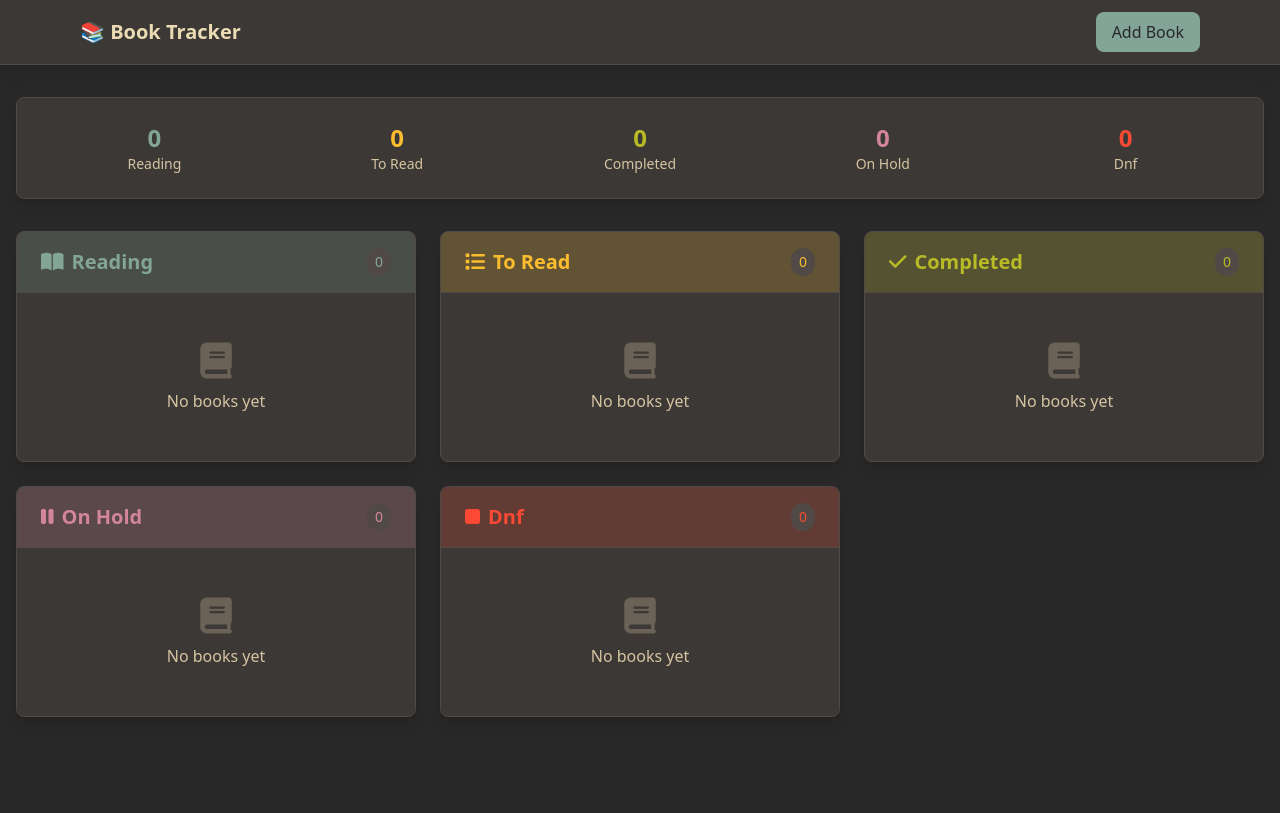
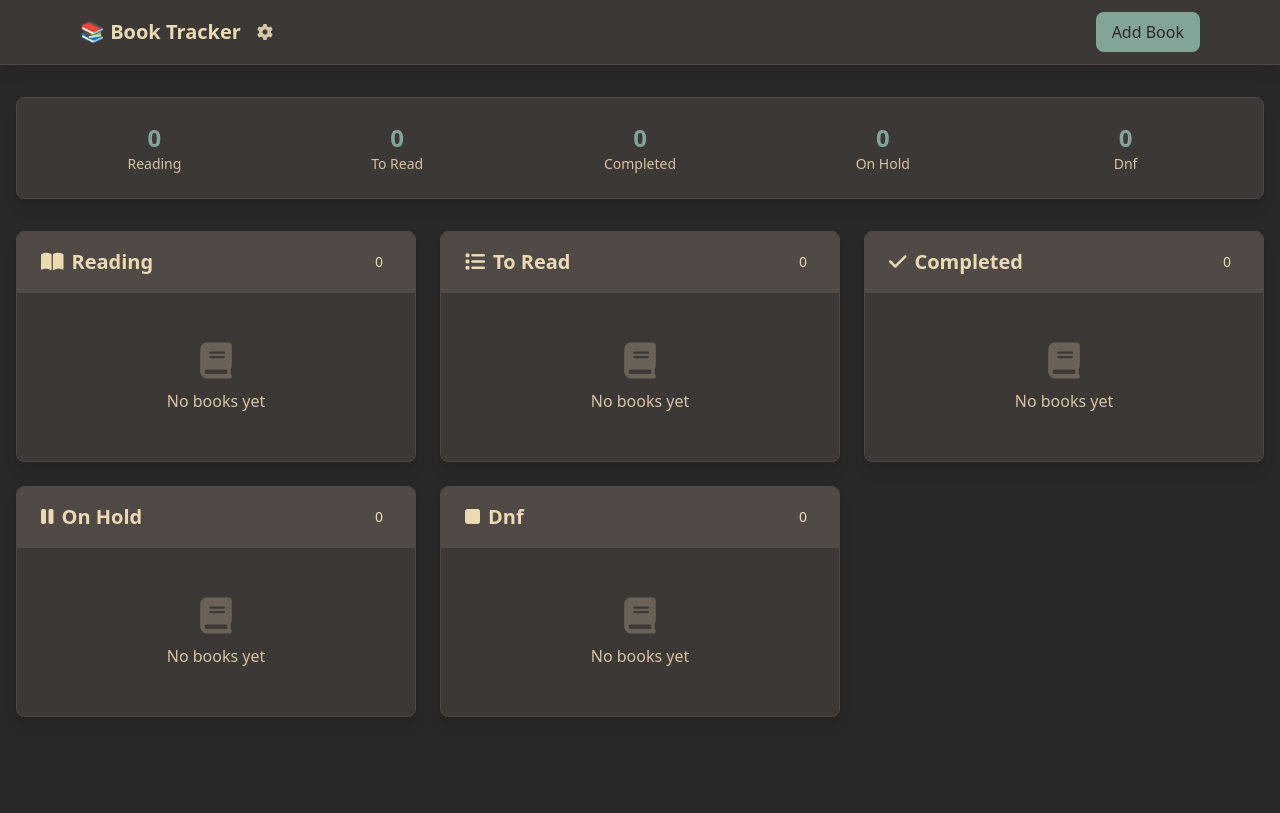
Before and after one commit to pypeaday/book-tracker, a FastAPI app: page / in a window 1280 px wide. Run offline with FastAPI, Linux system fonts and the light colour scheme; data that the repository does not hold is empty; some libraries are stand-ins or nearby versions.

Commit message:
starting on themes

```diff
--- a/app/database.py
+++ b/app/database.py
@@ -6,10 +6,14 @@ from dotenv import load_dotenv
 
 load_dotenv()
 
+# Create data directory if it doesn't exist
+data_dir = os.path.join(os.path.dirname(os.path.dirname(__file__)), 'data')
+os.makedirs(data_dir, exist_ok=True)
+
 # Always use data directory for database
 SQLALCHEMY_DATABASE_URL = os.getenv(
     "DATABASE_URL",
-    "sqlite:///./data/books.db"
+    f"sqlite:///{os.path.join(data_dir, 'books.db')}"
 )
 
 # Ensure SQLite connection works with check_same_thread=False
--- a/app/main.py
+++ b/app/main.py
@@ -1,14 +1,29 @@
-from fastapi import FastAPI, Depends, HTTPException, Request, Form
+from fastapi import FastAPI, Depends, HTTPException, Request, Form, Cookie
 from fastapi.templating import Jinja2Templates
+from fastapi.responses import HTMLResponse
+from fastapi.staticfiles import StaticFiles
 from sqlalchemy.orm import Session
 from typing import Optional, List
 from pydantic import BaseModel, field_validator
 from datetime import datetime
 
-from . import models, database
+from . import models, database, themes
 
 app = FastAPI(title="Book Tracking API")
 templates = Jinja2Templates(directory="app/templates")
+
+# Mount static files
+app.mount("/static", StaticFiles(directory="app/static"), name="static")
+
+# Default theme
+DEFAULT_THEME = "gruvbox-dark"
+
+def get_current_theme(theme_name: Optional[str] = Cookie(default=DEFAULT_THEME)) -> themes.ThemeColors:
+    """Get the current theme colors based on cookie or default"""
+    theme = themes.get_theme(theme_name)
+    if not theme:
+        theme = themes.get_theme(DEFAULT_THEME)
+    return theme
 
 # API Models
 class BookCreate(BaseModel):
@@ -36,20 +51,43 @@ class Book(BookCreate):
 models.Base.metadata.create_all(bind=database.engine)
 
 @app.get("/")
-def home(request: Request, db: Session = Depends(database.get_db)):
+def home(request: Request, db: Session = Depends(database.get_db), theme: themes.ThemeColors = Depends(get_current_theme)):
     books = db.query(models.Book).all()
-    return templates.TemplateResponse("index.html", {"request": request, "books": books})
+    return templates.TemplateResponse("index.html", {"request": request, "books": books, "theme": theme})
+
+@app.get("/settings")
+def settings_page(request: Request, theme: themes.ThemeColors = Depends(get_current_theme)):
+    return templates.TemplateResponse(
+        "settings.html",
+        {
+            "request": request,
+            "themes": themes.THEMES,
+            "current_theme": next((name for name, t in themes.THEMES.items() if t == theme), None),
+            "theme": theme
+        }
+    )
+
+@app.post("/settings/theme")
+def update_theme(request: Request, theme_name: str = Form(...)):
+    if theme_name not in themes.THEMES:
+        raise HTTPException(status_code=400, detail="Invalid theme")
+
+    # Update the HTML data-theme attribute via HTMX response
+    response = HTMLResponse("", status_code=200)
+    response.set_cookie(key="theme", value=theme_name, max_age=31536000)  # 1 year
+    response.headers["HX-Trigger"] = "themeChanged"
+    return response
 
 @app.get("/add-book")
-def add_book_form(request: Request):
-    return templates.TemplateResponse("book_form.html", {"request": request, "book": None})
+def add_book_form(request: Request, theme: themes.ThemeColors = Depends(get_current_theme)):
+    return templates.TemplateResponse("book_form.html", {"request": request, "book": None, "theme": theme})
 
 @app.get("/edit-book/{book_id}")
-def edit_book_form(request: Request, book_id: int, db: Session = Depends(database.get_db)):
+def edit_book_form(request: Request, book_id: int, db: Session = Depends(database.get_db), theme: themes.ThemeColors = Depends(get_current_theme)):
     book = db.query(models.Book).filter(models.Book.id == book_id).first()
     if book is None:
         raise HTTPException(status_code=404, detail="Book not found")
-    return templates.TemplateResponse("book_form.html", {"request": request, "book": book})
+    return templates.TemplateResponse("book_form.html", {"request": request, "book": book, "theme": theme})
 
 # JSON API endpoints
 @app.get("/api/books/", response_model=List[Book])
@@ -94,7 +132,8 @@ def create_book(
     status: str = Form(...),
     notes: Optional[str] = Form(None),
     rating: Optional[int] = Form(None),
-    db: Session = Depends(database.get_db)
+    db: Session = Depends(database.get_db),
+    theme: themes.ThemeColors = Depends(get_current_theme)
 ):
     book_data = {
         "title": title,
@@ -121,7 +160,8 @@ def update_book(
     status: str = Form(...),
     notes: Optional[str] = Form(None),
     rating: Optional[int] = Form(None),
-    db: Session = Depends(database.get_db)
+    db: Session = Depends(database.get_db),
+    theme: themes.ThemeColors = Depends(get_current_theme)
 ):
     db_book = db.query(models.Book).filter(models.Book.id == book_id).first()
     if db_book is None:
@@ -146,7 +186,7 @@ def update_book(
     return templates.TemplateResponse("index.html", {"request": request, "books": books})
 
 @app.delete("/books/{book_id}")
-def delete_book(request: Request, book_id: int, db: Session = Depends(database.get_db)):
+def delete_book(request: Request, book_id: int, db: Session = Depends(database.get_db), theme: themes.ThemeColors = Depends(get_current_theme)):
     db_book = db.query(models.Book).filter(models.Book.id == book_id).first()
     if db_book is None:
         raise HTTPException(status_code=404, detail="Book not found")
--- /dev/null
+++ b/app/static/css/theme.css
@@ -0,0 +1,25 @@
+/* Default theme (Gruvbox Dark) */
+:root {
+  --theme-bg: #282828;
+  --theme-bg1: #3c3836;
+  --theme-bg2: #504945;
+  --theme-fg: #ebdbb2;
+  --theme-fg1: #d5c4a1;
+  --theme-accent: #83a598;
+  --theme-accent_hover: #8ec07c;
+  --theme-success: #b8bb26;
+  --theme-error: #fb4934;
+}
+
+/* Light theme */
+[data-theme="light"] {
+  --theme-bg: #ffffff;
+  --theme-bg1: #f3f4f6;
+  --theme-bg2: #e5e7eb;
+  --theme-fg: #111827;
+  --theme-fg1: #4b5563;
+  --theme-accent: #3b82f6;
+  --theme-accent_hover: #2563eb;
+  --theme-success: #10b981;
+  --theme-error: #ef4444;
+}
--- a/app/templates/base.html
+++ b/app/templates/base.html
@@ -8,24 +8,29 @@
     <script src="https://unpkg.com/hyperscript.org@0.9.11"></script>
     <script src="https://cdn.tailwindcss.com"></script>
     <link href="https://cdnjs.cloudflare.com/ajax/libs/font-awesome/6.0.0/css/all.min.css" rel="stylesheet">
+    <link href="/static/css/theme.css" rel="stylesheet">
     <script>
+        htmx.on('htmx:afterRequest', (evt) => {
+            if (evt.detail.pathInfo.requestPath === '/settings/theme') {
+                const themeInput = evt.detail.requestConfig.parameters.theme_name;
+                document.documentElement.dataset.theme = themeInput;
+            }
+        });
+
         tailwind.config = {
             theme: {
                 extend: {
                     colors: {
-                        gruvbox: {
-                            bg: '#282828',
-                            bg1: '#3c3836',
-                            bg2: '#504945',
-                            fg: '#ebdbb2',
-                            fg1: '#d5c4a1',
-                            red: '#fb4934',
-                            green: '#b8bb26',
-                            yellow: '#fabd2f',
-                            blue: '#83a598',
-                            purple: '#d3869b',
-                            aqua: '#8ec07c',
-                            orange: '#fe8019'
+                        theme: {
+                            bg: 'var(--theme-bg)',
+                            bg1: 'var(--theme-bg1)',
+                            bg2: 'var(--theme-bg2)',
+                            fg: 'var(--theme-fg)',
+                            fg1: 'var(--theme-fg1)',
+                            accent: 'var(--theme-accent)',
+                            accent_hover: 'var(--theme-accent_hover)',
+                            success: 'var(--theme-success)',
+                            error: 'var(--theme-error)'
                         }
                     }
                 }
@@ -66,27 +80,25 @@
                 padding-right: 1rem;
             }
             input, select, textarea {
-                font-size: 16px !important; /* Prevent zoom on mobile */
+                font-size: 16px; /* Prevent zoom on mobile */
             }
-        }
-        input:focus, select:focus, textarea:focus {
-            border-color: #83a598 !important;
-            --tw-ring-color: #83a598 !important;
-            --tw-ring-opacity: 1 !important;
         }
     </style>
 </head>
-<body class="bg-gruvbox-bg text-gruvbox-fg min-h-screen">
-    <nav class="bg-gruvbox-bg1 shadow-lg border-b border-gruvbox-bg2">
+<body class="min-h-screen">
+    <nav class="bg-theme-bg1 shadow-lg border-b border-theme-bg2">
         <div class="max-w-6xl mx-auto px-4">
             <div class="flex justify-between items-center h-16">
-                <div class="flex items-center">
-                    <a href="/" class="text-xl font-bold text-gruvbox-fg hover:text-gruvbox-yellow transition-colors">📚 Book Tracker</a>
+                <div class="flex items-center space-x-4">
+                    <a href="/" class="text-xl font-bold text-theme-fg hover:text-theme-accent transition-colors">📚 Book Tracker</a>
+                    <a href="/settings" class="text-theme-fg1 hover:text-theme-accent transition-colors">
+                        <i class="fas fa-cog"></i>
+                    </a>
                 </div>
                 <div class="flex items-center space-x-4">
                     <button hx-get="/add-book"
                             hx-target="#main-content"
-                            class="bg-gruvbox-blue text-gruvbox-bg px-4 py-2 rounded-lg hover:bg-gruvbox-aqua transition-colors">
+                            class="bg-theme-accent text-theme-bg px-4 py-2 rounded-lg hover:bg-theme-accent_hover transition-colors">
                         Add Book
                     </button>
                 </div>
--- a/app/templates/index.html
+++ b/app/templates/index.html
@@ -3,12 +3,12 @@
 {% block content %}
 <div class="max-w-7xl mx-auto">
     <!-- Header with stats -->
-    <div class="mb-8 bg-gruvbox-bg1 rounded-lg shadow-lg p-6 border border-gruvbox-bg2">
+    <div class="mb-8 bg-theme-bg1 rounded-lg shadow-lg p-6 border border-theme-bg2">
         <div class="grid grid-cols-2 sm:grid-cols-3 md:grid-cols-5 gap-4">
             {% for status in ['reading', 'to_read', 'completed', 'on_hold', 'dnf'] %}
             <div class="text-center">
-                <div class="text-2xl font-bold text-gruvbox-{{ {'reading': 'blue', 'to_read': 'yellow', 'completed': 'green', 'on_hold': 'purple', 'dnf': 'red'}[status] }}">{{ books|selectattr('status', 'equalto', status)|list|length }}</div>
-                <div class="text-sm text-gruvbox-fg1">{{ status|replace('_', ' ')|title }}</div>
+                <div class="text-2xl font-bold text-theme-accent">{{ books|selectattr('status', 'equalto', status)|list|length }}</div>
+                <div class="text-sm text-theme-fg1">{{ status|replace('_', ' ')|title }}</div>
             </div>
             {% endfor %}
         </div>
@@ -17,42 +17,42 @@
     <!-- Book grid -->
     <div class="grid grid-cols-1 sm:grid-cols-2 lg:grid-cols-3 gap-6">
         {% for status in ['reading', 'to_read', 'completed', 'on_hold', 'dnf'] %}
-        <div class="bg-gruvbox-bg1 rounded-lg shadow-lg border border-gruvbox-bg2 overflow-hidden">
-            <div class="bg-gruvbox-{{ {'reading': 'blue', 'to_read': 'yellow', 'completed': 'green', 'on_hold': 'purple', 'dnf': 'red'}[status] }} bg-opacity-20 px-6 py-4 border-b border-gruvbox-bg2">
-                <h2 class="text-xl font-bold text-gruvbox-{{ {'reading': 'blue', 'to_read': 'yellow', 'completed': 'green', 'on_hold': 'purple', 'dnf': 'red'}[status] }} flex items-center">
+        <div class="bg-theme-bg1 rounded-lg shadow-lg border border-theme-bg2 overflow-hidden">
+            <div class="bg-theme-bg2 px-6 py-4 border-b border-theme-bg2">
+                <h2 class="text-xl font-bold text-theme-fg flex items-center">
                     <i class="fas fa-{{ {'reading': 'book-open', 'to_read': 'list', 'completed': 'check', 'on_hold': 'pause', 'dnf': 'stop'}[status] }} mr-2"></i>
                     <span>{{ status|replace('_', ' ')|title }}</span>
-                    <span class="ml-auto text-sm font-normal bg-gruvbox-bg2 px-2 py-1 rounded-full">{{ books|selectattr('status', 'equalto', status)|list|length }}</span>
+                    <span class="ml-auto text-sm font-normal bg-theme-bg2 px-2 py-1 rounded-full">{{ books|selectattr('status', 'equalto', status)|list|length }}</span>
                 </h2>
             </div>
             <div class="p-4 space-y-3">
                 {% for book in books if book.status == status %}
                 <div id="book-{{ book.id }}"
-                     class="bg-gruvbox-bg2 rounded-lg p-4 group border border-gruvbox-bg2 hover:border-gruvbox-{{ {'reading': 'blue', 'to_read': 'yellow', 'completed': 'green', 'on_hold': 'purple', 'dnf': 'red'}[status] }} transition-all duration-200 hover:shadow-md">
+                     class="bg-theme-bg2 rounded-lg p-4 group border border-theme-bg2 hover:border-theme-accent transition-all duration-200 hover:shadow-md">
                     <div class="flex justify-between items-start gap-4">
                         <div class="flex-grow">
-                            <h3 class="font-semibold text-gruvbox-fg group-hover:text-gruvbox-{{ {'reading': 'blue', 'to_read': 'yellow', 'completed': 'green', 'on_hold': 'purple', 'dnf': 'red'}[status] }} transition-colors">{{ book.title }}</h3>
+                            <h3 class="font-semibold text-theme-fg group-hover:text-theme-accent transition-colors">{{ book.title }}</h3>
                             {% if book.author %}
-                            <p class="text-sm text-gruvbox-fg1 flex items-center">
+                            <p class="text-sm text-theme-fg1 flex items-center">
                                 <i class="fas fa-user text-xs mr-1 opacity-70"></i>
                                 {{ book.author }}
                             </p>
                             {% endif %}
                             {% if book.rating is not none %}
                             <div class="mt-2 flex items-center gap-2">
-                                <div class="bg-gruvbox-bg1 rounded-full px-3 py-1 text-sm inline-flex items-center gap-1">
+                                <div class="bg-theme-bg1 rounded-full px-3 py-1 text-sm inline-flex items-center gap-1">
                                     {% if book.rating == 3 %}
-                                    <span class="text-gruvbox-green">⭐⭐⭐</span>
-                                    <span class="text-gruvbox-green text-xs">Would recommend</span>
+                                    <span class="text-theme-success">⭐⭐⭐</span>
+                                    <span class="text-theme-success text-xs">Would recommend</span>
                                     {% elif book.rating == 2 %}
-                                    <span class="text-gruvbox-yellow">⭐⭐</span>
-                                    <span class="text-gruvbox-yellow text-xs">Good</span>
+                                    <span class="text-theme-accent">⭐⭐</span>
+                                    <span class="text-theme-accent text-xs">Good</span>
                                     {% elif book.rating == 1 %}
-                                    <span class="text-gruvbox-orange">⭐</span>
-                                    <span class="text-gruvbox-orange text-xs">Wouldn't read again</span>
+                                    <span class="text-theme-accent_hover">⭐</span>
+                                    <span class="text-theme-accent_hover text-xs">Wouldn't read again</span>
                                     {% elif book.rating == 0 %}
-                                    <span class="text-gruvbox-red"><i class="fas fa-ban"></i></span>
-                                    <span class="text-gruvbox-red text-xs">DNF</span>
+                                    <span class="text-theme-error"><i class="fas fa-ban"></i></span>
+                                    <span class="text-theme-error text-xs">DNF</span>
                                     {% endif %}
                                 </div>
                             </div>
@@ -61,27 +61,27 @@
                         <div class="sm:opacity-0 group-hover:opacity-100 transition-opacity flex space-x-2 shrink-0">
                             <button hx-get="/edit-book/{{ book.id }}"
                                     hx-target="#book-{{ book.id }}"
-                                    class="text-gruvbox-{{ {'reading': 'blue', 'to_read': 'yellow', 'completed': 'green', 'on_hold': 'purple', 'dnf': 'red'}[status] }} hover:text-gruvbox-aqua transition-colors">
+                                    class="text-theme-accent hover:text-theme-accent_hover transition-colors">
                                 <i class="fas fa-edit"></i>
                             </button>
                             <button hx-delete="/books/{{ book.id }}"
                                     hx-target="body"
                                     hx-swap="outerHTML"
                                     hx-confirm="Are you sure you want to delete this book?"
-                                    class="text-gruvbox-red hover:text-gruvbox-orange transition-colors">
+                                    class="text-theme-error hover:text-theme-accent_hover transition-colors">
                                 <i class="fas fa-trash"></i>
                             </button>
                         </div>
                     </div>
                     {% if book.notes %}
-                    <div class="mt-2 text-sm text-gruvbox-fg1 bg-gruvbox-bg1 rounded p-2 italic border-l-2 border-gruvbox-{{ {'reading': 'blue', 'to_read': 'yellow', 'completed': 'green', 'on_hold': 'purple', 'dnf': 'red'}[status] }}">
+                    <div class="mt-2 text-sm text-theme-fg1 bg-theme-bg1 rounded p-2 italic border-l-2 border-theme-accent">
                         <i class="fas fa-quote-left text-xs mr-1 opacity-70"></i>
                         {{ book.notes }}
                     </div>
                     {% endif %}
                 </div>
                 {% else %}
-                <div class="text-center py-8 text-gruvbox-fg1">
+                <div class="text-center py-8 text-theme-fg1">
                     <i class="fas fa-book text-4xl mb-2 opacity-30"></i>
                     <p>No books yet</p>
                 </div>
```
Also changed, not shown: other parts of app/templates/base.html (+18 -9 lines), app/templates/book_form.html (+17 -17 lines), app/templates/edit_book.html (+13 -13 lines), app/templates/settings.html (added, +41 -0 lines), app/themes.py (added, +46 -0 lines), package.json (added, +11 -0 lines), tailwind.config.js (added, +22 -0 lines).
